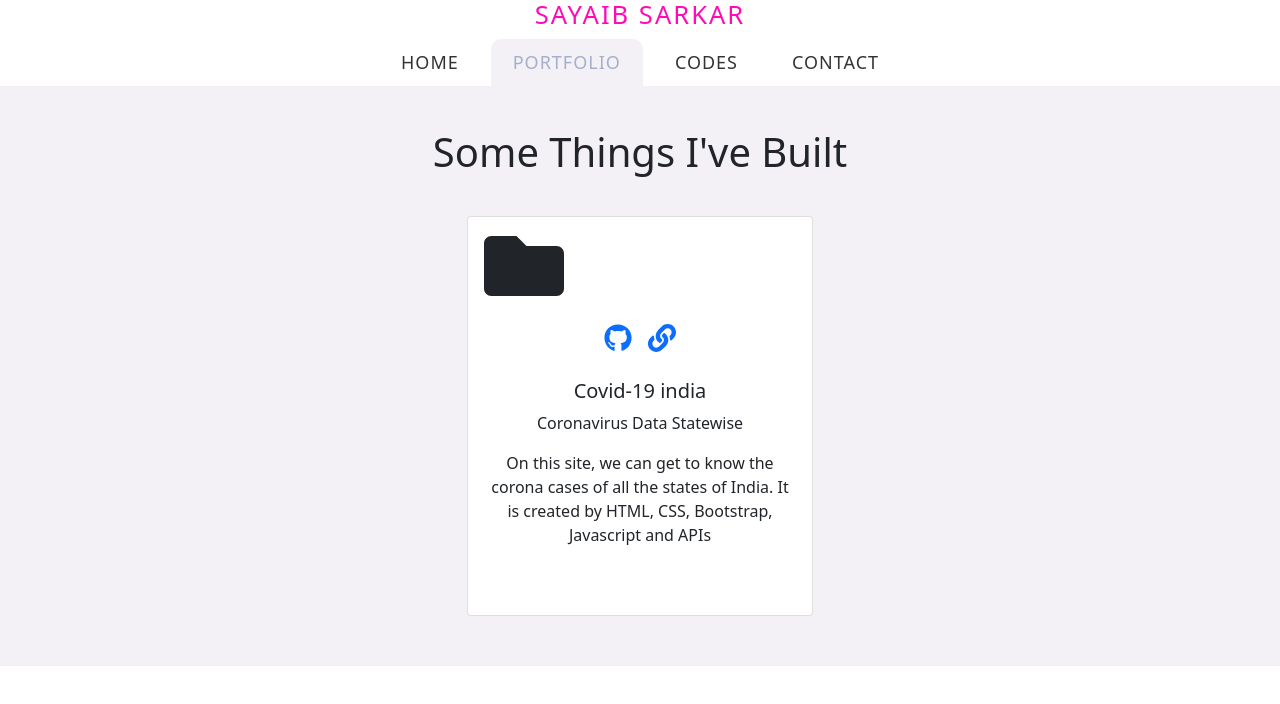
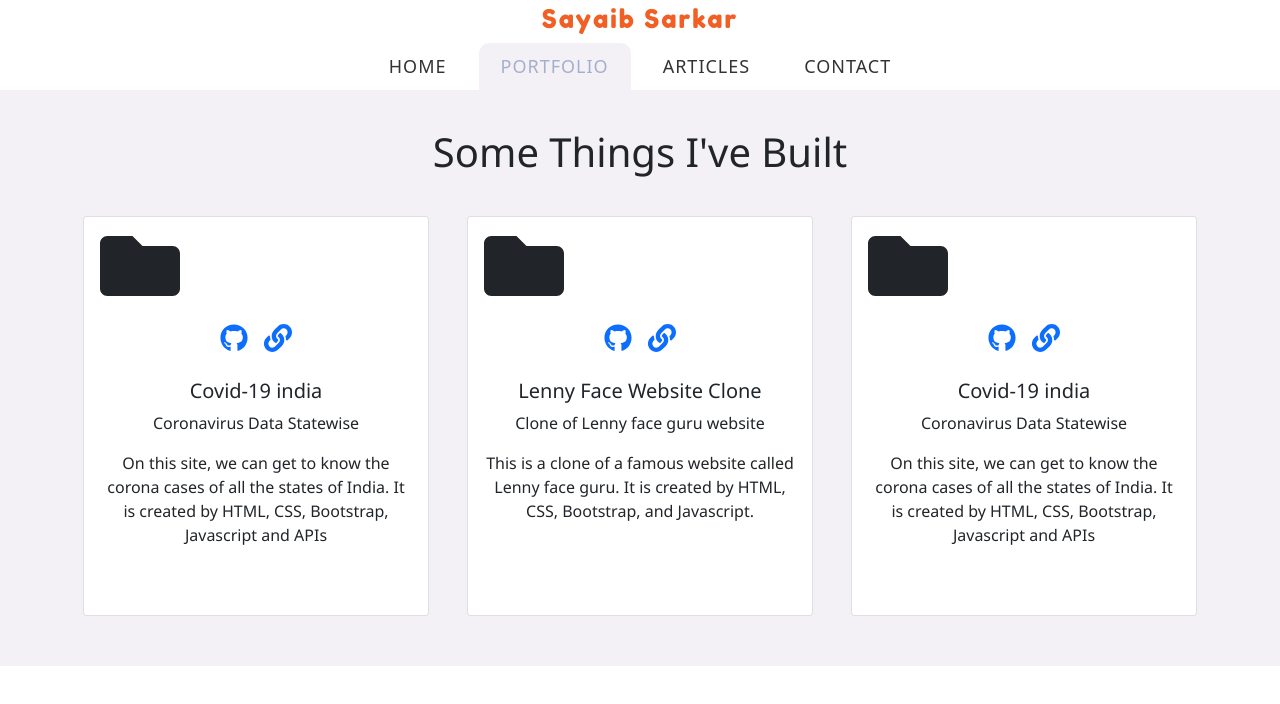
Before and after one commit to sayaib/Portfolio_Website_React.JS, a React (Create React App) app: page /portfolio in a window 1280 px wide. Shown: the top 704 px of the page. Built offline with nearby package versions, Linux system fonts and the light colour scheme.

Commit message:
update font

```diff
--- a/src/App.js
+++ b/src/App.js
@@ -7,14 +7,14 @@ import "../node_modules/bootstrap/dist/css/bootstrap.min.css"
 import { BrowserRouter, Route, Switch } from "react-router-dom";
 
 import Home from './webpage_component/Home'
-import Codes from './webpage_component/Codes'
+import Articles from './webpage_component/Articles'
 import Portfolio from './webpage_component/Portfolio'
 import Contact from './webpage_component/Contact'
 import Error from './webpage_component/Error'
 
 function App() {
   AOS.init({
-    duration: 1000,
+    duration: 1500,
   });
   return (
     <>
@@ -24,7 +24,7 @@ function App() {
         <Switch>
           <Route exact path="/" component={Home} />
           <Route exact path="/portfolio" component={Portfolio} />
-          <Route exact path="/codes" component={Codes} />
+          <Route exact path="/Articles" component={Articles} />
           <Route exact path="/contact" component={Contact} />
           <Route component={Error} />
         </Switch>
--- a/src/webpage_component/Codes.jsx
+++ b/src/webpage_component/Articles.jsx
@@ -1,7 +1,7 @@
 import React from "react";
 import "./style.css";
 
-const Codes = () => {
+const Articles = () => {
   return (
     <>
       <div id="webpage">
@@ -14,4 +14,4 @@ const Codes = () => {
     </>
   );
 };
-export default Codes;
+export default Articles;
--- a/src/webpage_component/CData.jsx
+++ b/src/webpage_component/CData.jsx
@@ -2,10 +2,29 @@ const CData = [
   {
     id: 1,
     name: "Covid-19 india",
-    githubLink:"https://github.com/sayaib/covid19india",
-    websiteLink:"https://coronadataindia.netlify.app/",
+    githubLink: "https://github.com/sayaib/covid19india",
+    websiteLink: "https://coronadataindia.netlify.app/",
     subtitle: "Coronavirus Data Statewise",
-    about: "On this site, we can get to know the corona cases of all the states of India. It is created by HTML, CSS, Bootstrap, Javascript and APIs",
+    about:
+      "On this site, we can get to know the corona cases of all the states of India. It is created by HTML, CSS, Bootstrap, Javascript and APIs",
+  },
+  {
+    id: 2,
+    name: "Lenny Face Website Clone",
+    githubLink: "https://github.com/sayaib/faceguru",
+    websiteLink: "https://sayaib.github.io/faceguru/",
+    subtitle: "Clone of Lenny face guru website",
+    about:
+      "This is a clone of a famous website called Lenny face guru. It is created by HTML, CSS, Bootstrap, and Javascript.",
+  },
+  {
+    id: 3,
+    name: "Covid-19 india",
+    githubLink: "https://github.com/sayaib/covid19india",
+    websiteLink: "https://coronadataindia.netlify.app/",
+    subtitle: "Coronavirus Data Statewise",
+    about:
+      "On this site, we can get to know the corona cases of all the states of India. It is created by HTML, CSS, Bootstrap, Javascript and APIs",
   },
 ];
 export default CData;
--- a/src/webpage_component/Manu.jsx
+++ b/src/webpage_component/Manu.jsx
@@ -6,14 +6,12 @@ const Manu = () => {
   return (
     <>
       <div className="rc_nav" id="centered_nav">
-        <h1
-          id="title"
-          data-aos="zoom-in"
-        >
-          SAYAIB SARKAR
+        <h1 id="title" data-aos="fade-down" className="pt-1">
+          Sayaib Sarkar
         </h1>
 
         <NavLink
+          data-aos="zoom-in"
           exact
           activeClassName="active_class"
           className="nav_link"
@@ -22,6 +20,7 @@ const Manu = () => {
           Home
         </NavLink>
         <NavLink
+          data-aos="zoom-in"
           exact
           activeClassName="active_class"
           className="nav_link"
@@ -30,14 +29,16 @@ const Manu = () => {
           Portfolio
         </NavLink>
         <NavLink
+          data-aos="zoom-in"
           exact
           activeClassName="active_class"
           className="nav_link"
-          to="/codes"
+          to="/Articles"
         >
-          Codes
+          Articles
         </NavLink>
         <NavLink
+          data-aos="zoom-in"
           exact
           activeClassName="active_class"
           className="nav_link"
--- a/src/webpage_component/Portfolio.jsx
+++ b/src/webpage_component/Portfolio.jsx
@@ -20,7 +20,7 @@ const Portfolio = () => {
   return (
     <>
       <div id="portfolio_webpage">
-        <h1 style={{ paddingBottom: "1rem", textAlign: "center" }}>
+        <h1 data-aos="fade-down" style={{ paddingBottom: "1rem", textAlign: "center" }}>
           Some Things I've Built
         </h1>
         <div className="portfolio_body">{CData.map(data)}</div>
--- a/src/webpage_component/style.css
+++ b/src/webpage_component/style.css
@@ -1,11 +1,10 @@
-/* body {
-    background-color: #363841;
-} */
+@import url('https://fonts.googleapis.com/css2?family=Fredoka+One&family=Noto+Sans&display=swap');
 
 #title {
-    color: #ff0bb6;
+    color: #f15f25;
     letter-spacing: 2px;
     font-size: 1.6rem;
+    font-family: 'Fredoka One', cursive;
 }
 
 .rc_nav {
@@ -58,6 +57,7 @@
 }
 
 #webpage {
+    font-family: 'Noto Sans', sans-serif;
     background-color: #F3F1F5;
     height: 100vh;
     width: 100vw;
@@ -100,9 +100,11 @@
 
 /* Portfolio Section */
 #portfolio_webpage {
+    font-family: 'Noto Sans', sans-serif;
     padding-top: 8rem;
     background-color: #F3F1F5;
 }
+
 .portfolio_body {
     width: 90%;
     margin: auto;
@@ -137,10 +139,12 @@
         margin: 0.9rem;
         height: 350px;
     }
-    .title{
+
+    .title {
         font-size: 1rem;
     }
-    .btn{
+
+    .btn {
         font-size: small;
     }
 
```
Lines whose indentation alone changed are shown as unchanged.
